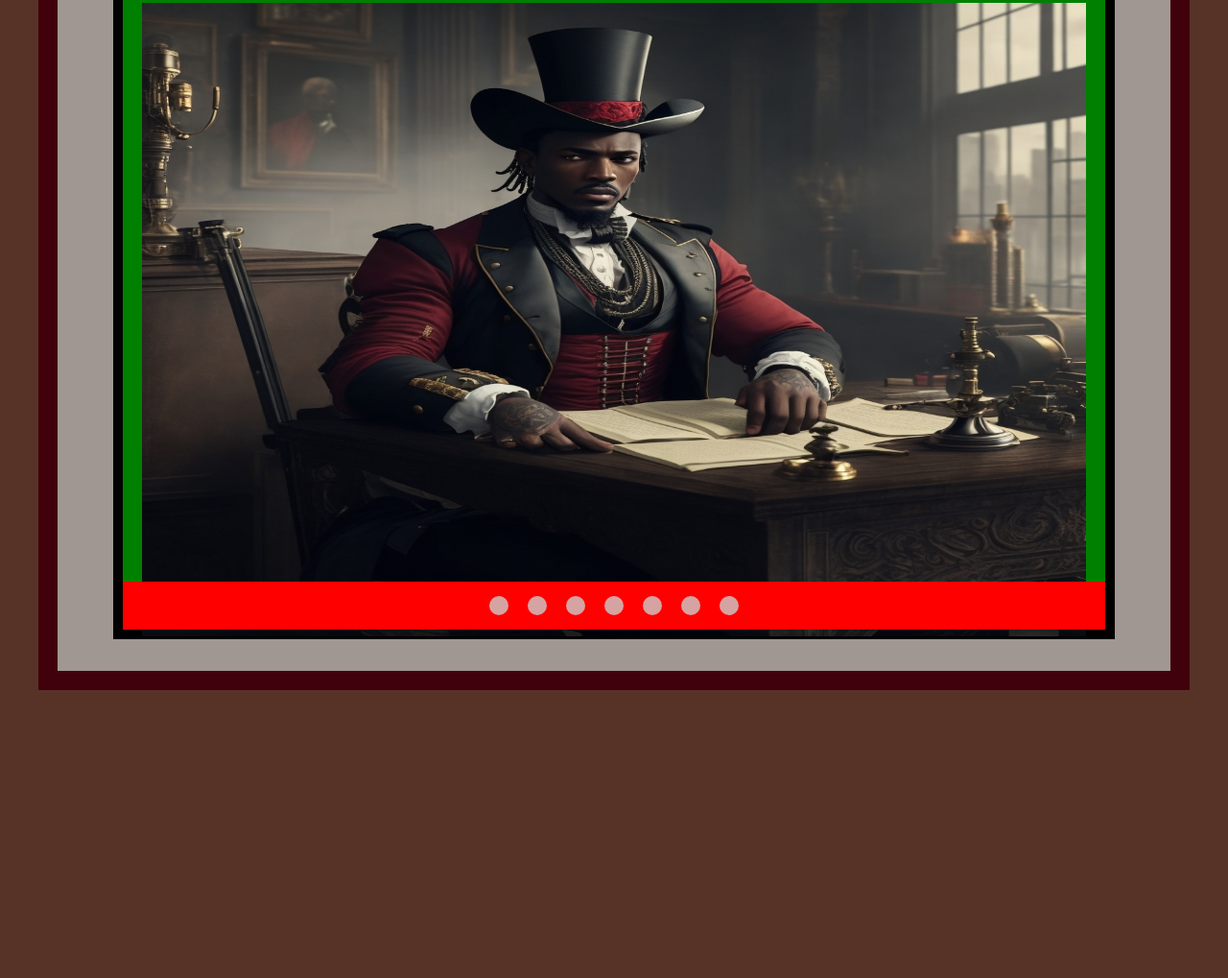
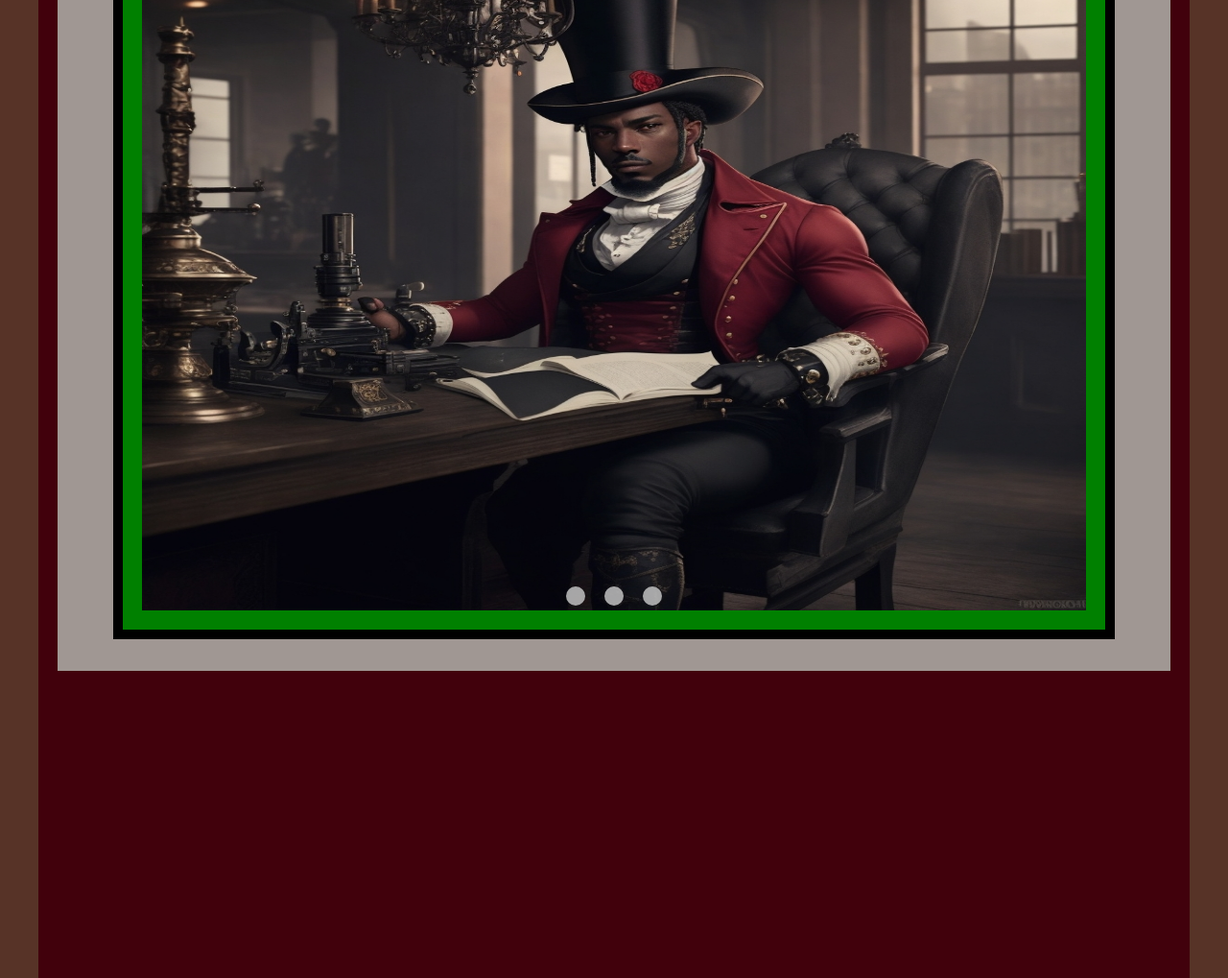
Before and after one commit to DevNota10/Projeto-Cultura-Afro, a plain HTML site: page index.html in a window 1280 px wide. Shown: the part 1595-2614 px from the top of the page at 96% size. Before the commit the page ends 2314 px from the top, so only its background shows below. Drawn offline with Linux system fonts and the light colour scheme.

Commit message:
slider adicionado

```diff
--- a/index.html
+++ b/index.html
@@ -119,7 +119,6 @@
             <div class="container">
                 <h2>Cultura</h2>
                 <div class="container-slider">
-                        <h1>Slider</h1>
                         <div class="img-box">
                             <img src="img/img-1.jpg" alt="">
                             <img src="img/img-2.jpg" alt="">
@@ -129,10 +128,7 @@
                             <span></span>
                             <span></span>
                             <span></span>
-                            <span></span>
-                            <span></span>
-                            <span></span>
-                            <span></span>
+
                         </div>
                 </div>
 
@@ -140,6 +136,12 @@
 
         </section>
     </div><!--container-father-->
+    <footer>
+        <div class="container">
+
+
+        </div><!--container-->
+    </footer>
 
 
 
--- a/js/script.js
+++ b/js/script.js
@@ -66,4 +66,28 @@ window.onload = function(){
 
     })
 
+    // Slider cultura
+    let img = document.querySelectorAll(".img-box img");
+    let curIdx = 0
+     function sliderCultrura (){
+ ;
+      img[0].style.opacity='1';
+      setInterval(()=>{
+        changeSlider()
+      },3000);
+
+     };
+
+    sliderCultrura();
+     function changeSlider() {
+      img[curIdx].style.opacity ='0';
+       curIdx++
+       if(curIdx == img.length) curIdx = 0;
+       img[curIdx].style.opacity ='1';
+    }
+
+
+
+
+
 }
--- a/style/style.css
+++ b/style/style.css
@@ -261,10 +261,10 @@ section.cultura .container-slider{
 section.cultura .bullets-box{
     width: 100%;
     height: 50px;
-    background: red;
+    /* background: red; */
 
     position: absolute;
-    bottom: 0;
+    bottom: 10px;
     left: 0;
     gap: 20px;
 }
@@ -277,7 +277,8 @@ section.cultura .img-box{
 }
 section.cultura .img-box img{
     position: absolute;
-
+    opacity: 0;
+    transition: 1s;
 }
 
 section.cultura span{
@@ -289,6 +290,15 @@ section.cultura span{
     cursor: pointer;
 }
 
+footer{
+    width: 100%;
+    height: 300px;
+    background:#573327 ;
+}
+
+footer .container{
+    background-color: #41010c;
+}
 @media screen and (max-width:768px) {
     header #btn-mobile{
         padding: .5rem;
```
